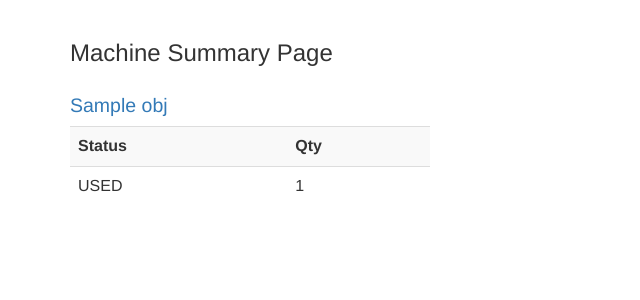
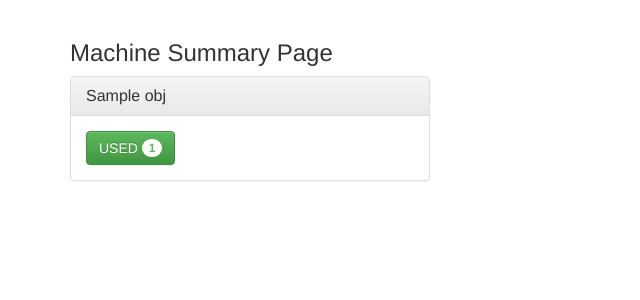
Before and after one commit to chutchais/Equipment, a Django app: template templates/index.html in a window 1280 px wide. Shown: the part 52-352 px from the top of the page, without its empty margins (0-640 px from the left). Run offline with Django 3.2, Linux system fonts and the light colour scheme; the template is opened without the code that fills it: most values are stand-ins (such as "Sample title", 1, 10 or a date in 2020); parts of the project's set-up code (start-up, migrations or seed data) failed here and were passed over; some libraries are stand-ins or nearby versions.

Commit message:
Change Index Page

```diff
--- a/templates/index.html
+++ b/templates/index.html
@@ -17,28 +17,32 @@
 	<!-- Parameter Section -->
 
              {% for obj in objs %}
-              <div class="col-md-4 col-sm-6 col-xs-12">
-                <div class="x_panel">
-                  <div class="x_title" id="each_param">
-                    <!-- <h2><small>{{param.description}}</small></h2> -->
-                    <h2><small><a href="{% url 'machine_Status' obj.name %}">{{obj.name}}</a></small></h2>
-                    <div class="clearfix"></div>
+              <div class="col-xs-12 col-sm-6 col-md-4">
+
+                <div class="panel panel-default">
+                  <div class="panel-heading">
+                    <h3 class="panel-title"><a href="{% url 'machine_Status' obj.name %}">{{obj.name}}</a></small></h3>
                   </div>
-					<div class="x_content">
-            <table class="table table-striped">
-              <tr>
-                 <th>Status</th>
-                 <th>Qty</th>
-               </tr>
-              {% for m in machines|in_machine_type:obj.name  %}
-                <tr>
-                	<td>{{ m.status }}</td>
-                  <td>{{ m.number }}</td>
-                </tr>
-              {% endfor %}
-            </table>
-					</div>
+                  <div class="panel-body">
+                      {% for m in machines|in_machine_type:obj.name  %}
+                          <a href="{% url 'machine_Status' obj.name %}?status={{ m.status }}">
+                          {% if m.status == 'USED' %}
+                              <button class= "btn btn-success" type="button">
+                                {{ m.status }} <span class="badge">{{ m.number }}</span>
+                              </button>
+                          {% endif %}
+                          {% if m.status == 'REPAIR' %}
+                              <button class= "btn btn-warning" type="button">
+                                {{ m.status }} <span class="badge">{{ m.number }}</span>
+                              </button>
+                          {% endif %}
+                          </a>
+                      {% endfor %}
+
+                  </div>
                 </div>
+
+
               </div>
               {% endfor %}
               <!-- End Parameter-->
--- a/templates/machine_details.html
+++ b/templates/machine_details.html
@@ -20,6 +20,7 @@
 </div>
  -->
 <div class="row">
+<a href="{% url 'machine_Status' machine_type %}"> Back to main status</a> -
 <a href="{% url 'pending_repair_by_machine' machine %}"> See pending repair</a>
 	<table class="table table-hover">
 	<tr>
@@ -27,6 +28,7 @@
        <th>Created Date</th>
 	   <th>Symptom</th>
 	   <th>Details</th>
+       <th>Target Date</th>
 	   <th>Finished Date</th>
 	 </tr>
      {% for obj in objs %}
@@ -35,6 +37,7 @@
             <td>{{ obj.created_date }}</td>
 			<td>{{ obj.symptom }}</td>
 			<td>{{ obj.description }}</td>
+            <td>{{ obj.target_date }}</td>
 			<td>{{ obj.finished_date }}</td>
 		</tr>
      {% endfor %}
```
Also changed, not shown: machine/views.py (+19 -4 lines), templates/machine_status.html (+21 -2 lines), db.sqlite3, 1 other file.
